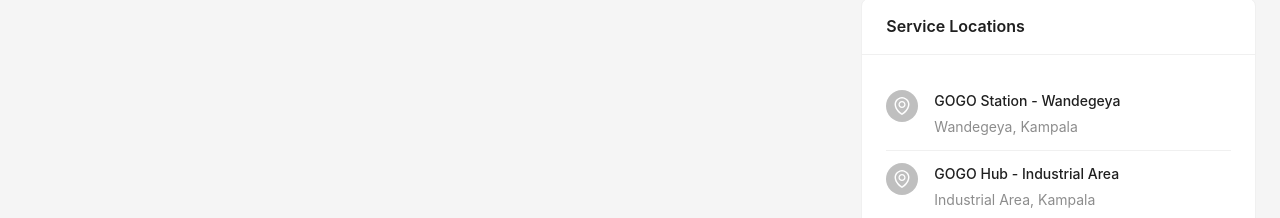
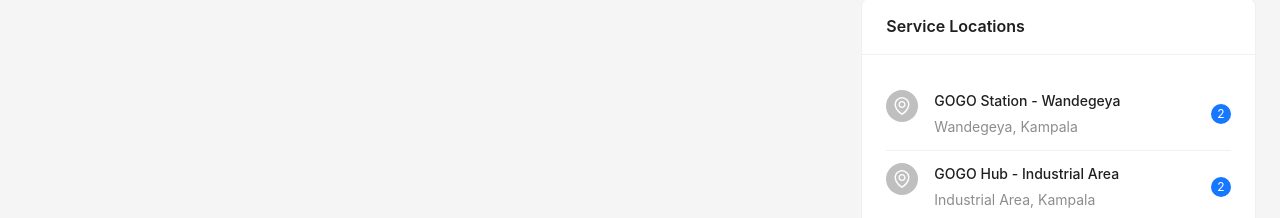
Before and after one commit to iamagaba/cmms, a React (Vite) app: page / in a window 1280 px wide. Shown: the part 734-952 px from the top of the page. Built offline with nearby package versions, Linux system fonts and the light colour scheme.

Commit message:
[dyad] Adding work order counts to the location list - wrote 1 file(s) + extra files edited outside of Dyad

```diff
--- a/src/components/LocationList.tsx
+++ b/src/components/LocationList.tsx
@@ -1,6 +1,6 @@
-import { Card, List, Avatar } from "antd";
+import { Card, List, Avatar, Badge } from "antd";
 import { EnvironmentOutlined } from "@ant-design/icons";
-import { locations } from "../data/mockData";
+import { locations, workOrders } from "../data/mockData";
 
 const LocationList = () => {
   return (
@@ -8,15 +8,20 @@ const LocationList = () => {
       <List
         itemLayout="horizontal"
         dataSource={locations}
-        renderItem={loc => (
-          <List.Item>
+        renderItem={loc => {
+          const orderCount = workOrders.filter(wo => wo.locationId === loc.id).length;
+          return (
+            <List.Item
+              extra={<Badge count={orderCount} showZero color="#1677ff" />}
+            >
               <List.Item.Meta
                 avatar={<Avatar icon={<EnvironmentOutlined />} />}
                 title={loc.name}
                 description={loc.address}
               />
             </List.Item>
-        )}
+          );
+        }}
       />
     </Card>
   );
```
Lines whose indentation alone changed are shown as unchanged.
